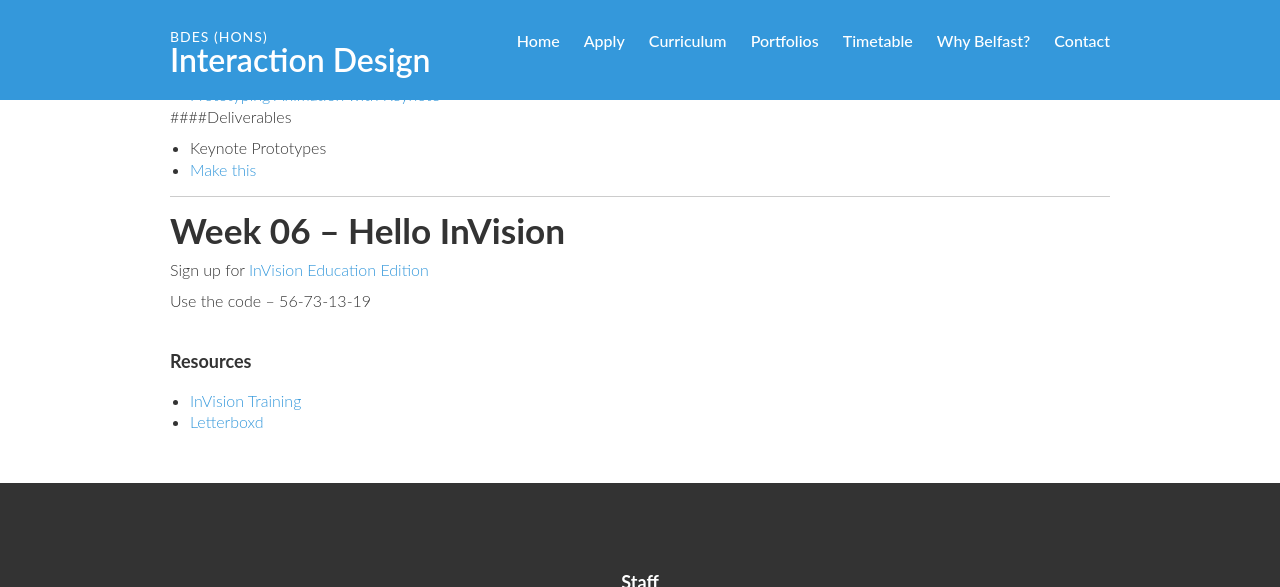
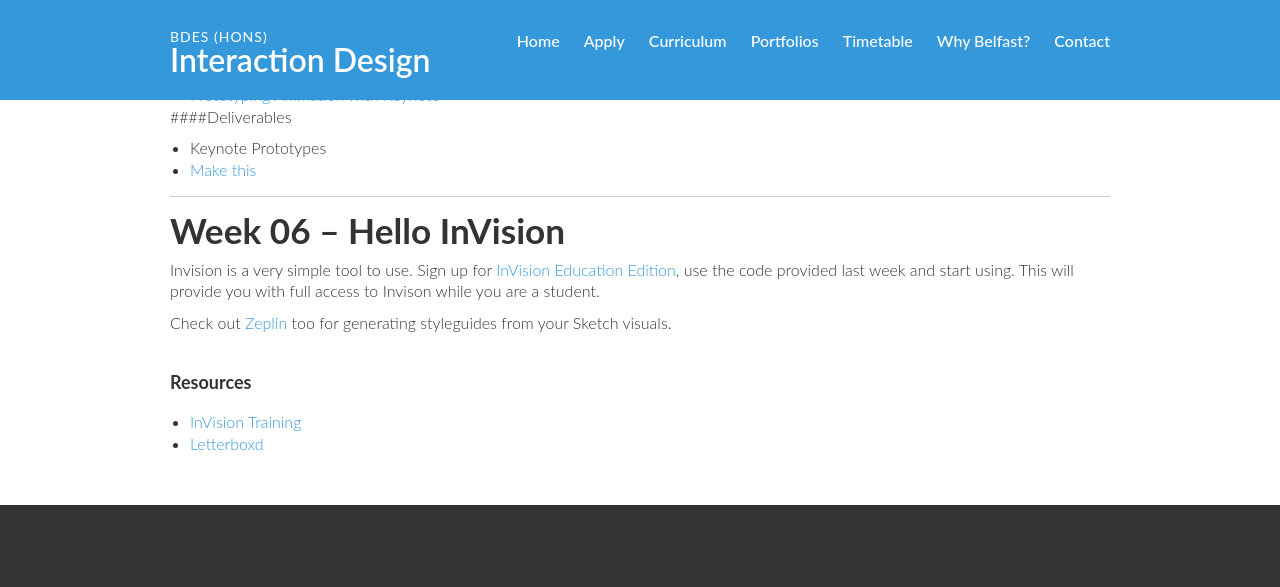
Before and after one commit to ixdbelfast/ixdbelfast.github.io, a Jekyll site: the page built from modules/IXD303/IXD303.md, in a window 1280 px wide and 900 px high, scrolled down 3712 px, cut to the strip 0-587 px from the top of the window. Built offline with Jekyll 4.4.1, drawn with Linux system fonts in a browser that asks for light colours; our own code applies the rules of GitHub Pages for plain Markdown files.

Commit message:
Updated week 06 content

```diff
--- a/modules/IXD303/IXD303.md
+++ b/modules/IXD303/IXD303.md
@@ -152,9 +152,9 @@
 Week 06 – Hello InVision
 ========================
 
-Sign up for [InVision Education Edition](http://www.invisionapp.com/education-signup)
+Invision is a very simple tool to use. Sign up for [InVision Education Edition](http://www.invisionapp.com/education-signup), use the code provided last week and start using. This will provide you with full access to Invison while you are a student.
 
-Use the code – 56-73-13-19
+Check out [Zeplin](https://zeplin.io/) too for generating styleguides from your Sketch visuals.
 
 #### Resources
 - [InVision Training](resources/InVision+Masters.zip)
```
